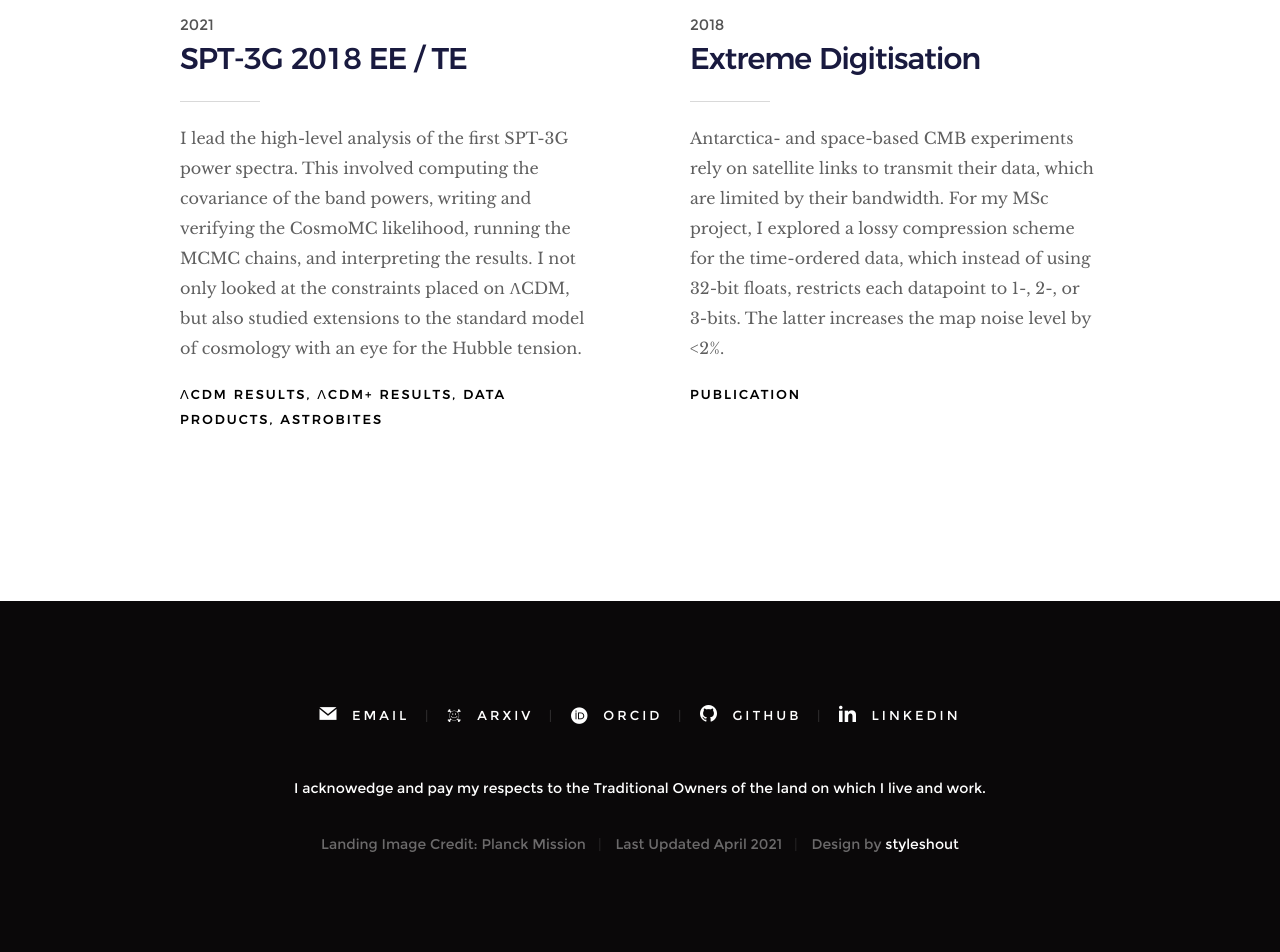
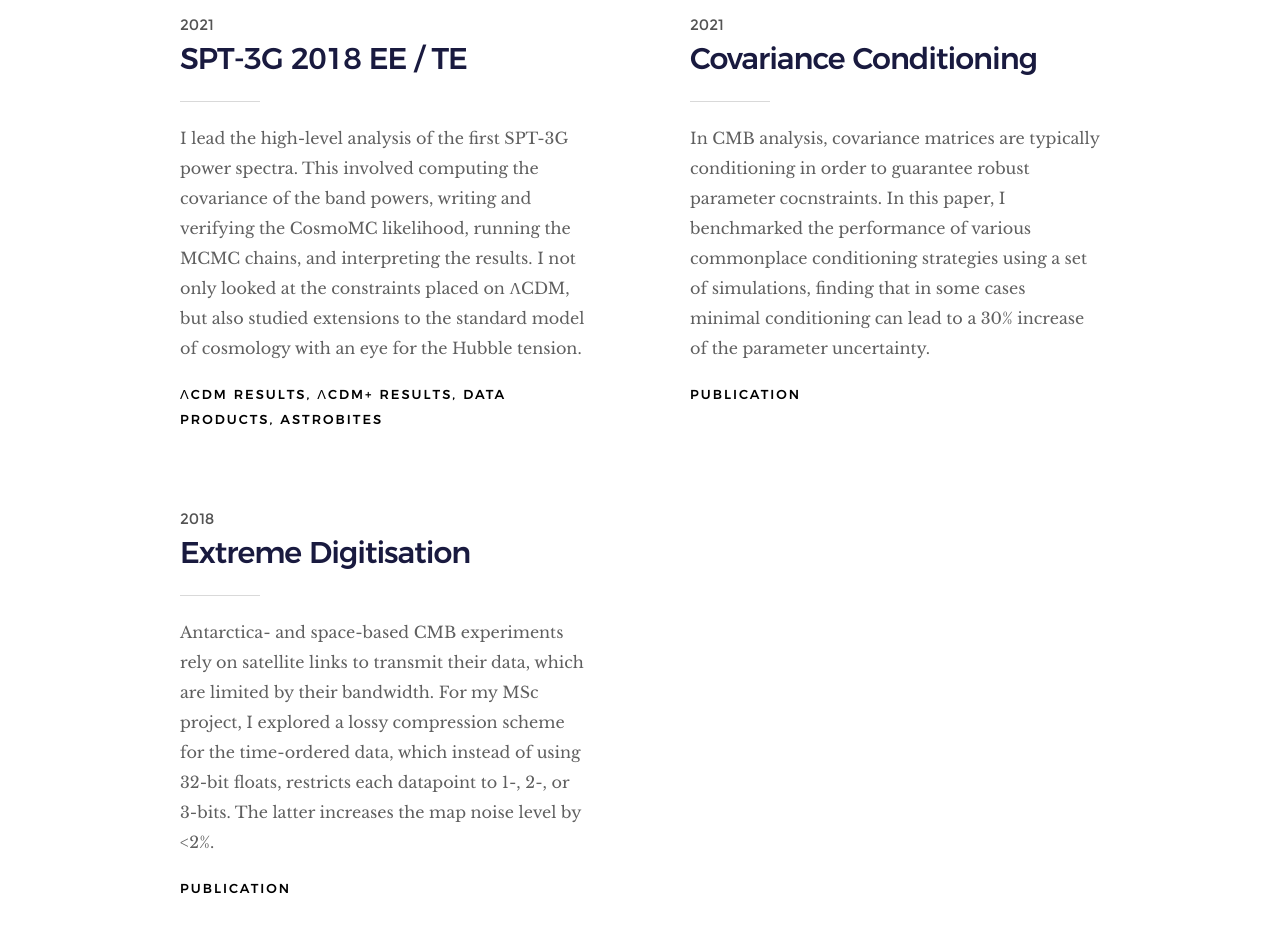
Before and after one commit to Lbalkenhol/lbalkenhol.github.io, a plain HTML site: page index.html in a window 1280 px wide. Shown: the part 2220-3172 px from the top of the page. Before the commit the page ends 3120 px from the top, so only its background shows below. Drawn offline with Linux system fonts and the light colour scheme; files whose address does not match are found by name.

Commit message:
added cov paper

```diff
--- a/index.html
+++ b/index.html
@@ -204,6 +204,24 @@
                     <article class="col-block">
 
                         <div class="blog-date">
+                            2021
+                        </div>
+
+                        <h2 class="h01">Covariance Conditioning</a></h2>
+                        <p>
+                        In CMB analysis, covariance matrices are typically conditioning in order to guarantee robust parameter cocnstraints. In this paper, I benchmarked the performance of various commonplace conditioning strategies using a set of simulations, finding that in some cases minimal conditioning can lead to a 30% increase of the parameter uncertainty.
+                        </p>
+
+                        <div class="blog-cat">
+                            <a href="https://arxiv.org/abs/2110.03180">Publication</a>
+                        </div>
+
+
+                    </article>
+
+                    <article class="col-block">
+
+                        <div class="blog-date">
                             2018
                         </div>
 
@@ -218,6 +236,7 @@
 
 
                     </article>
+
                 </div> <!-- end blog-list -->
 
             </div> <!-- end col-full -->
@@ -266,7 +285,7 @@
 
                 <div class="copyright">
                     <span>Landing Image Credit: Planck Mission</span>
-                    <span>Last Updated April 2021</span>
+                    <span>Last Updated November 2021</span>
                     <span>Design by <a href="https://www.styleshout.com/">styleshout</a></span>
                 </div>
 
```
